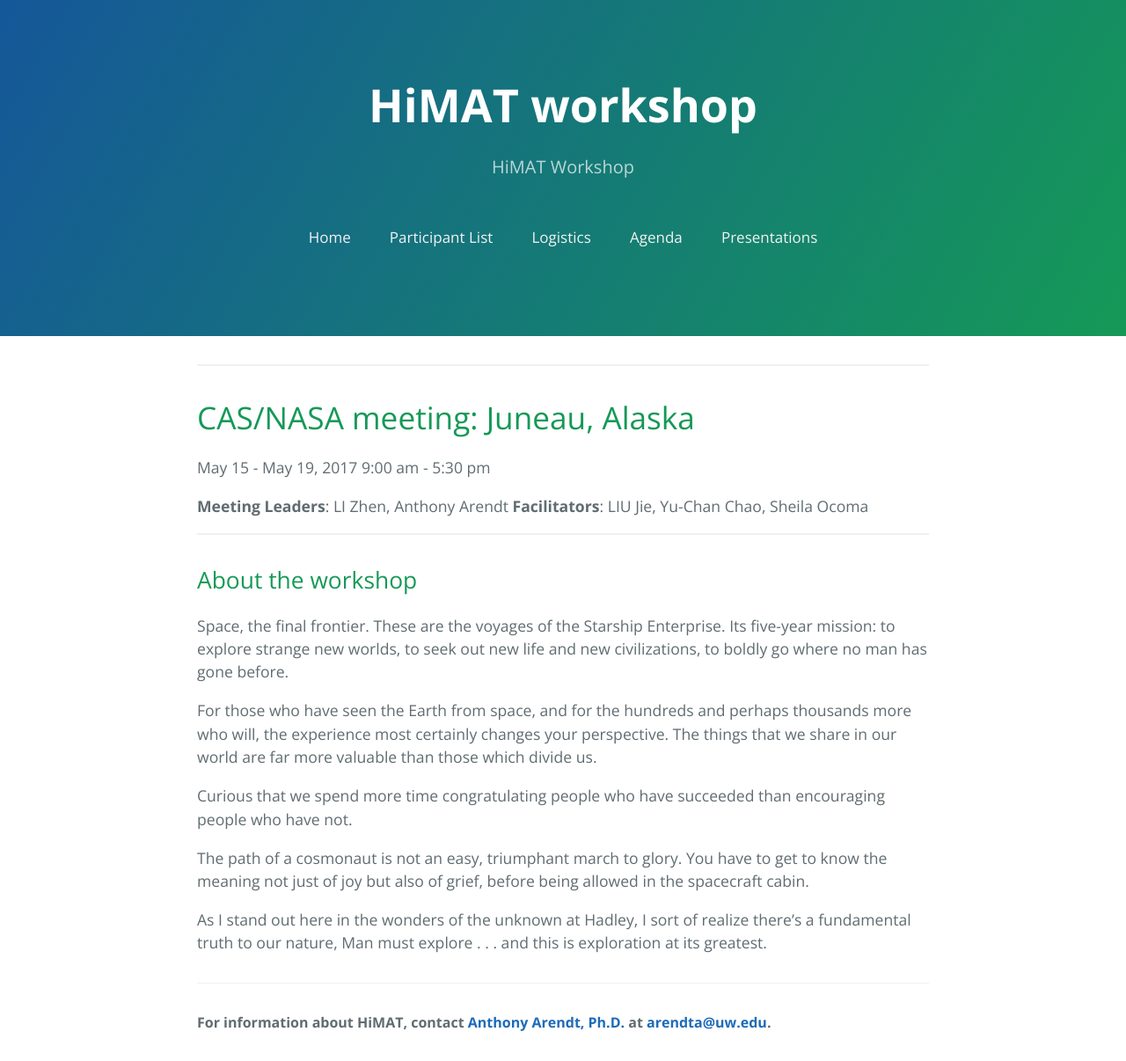
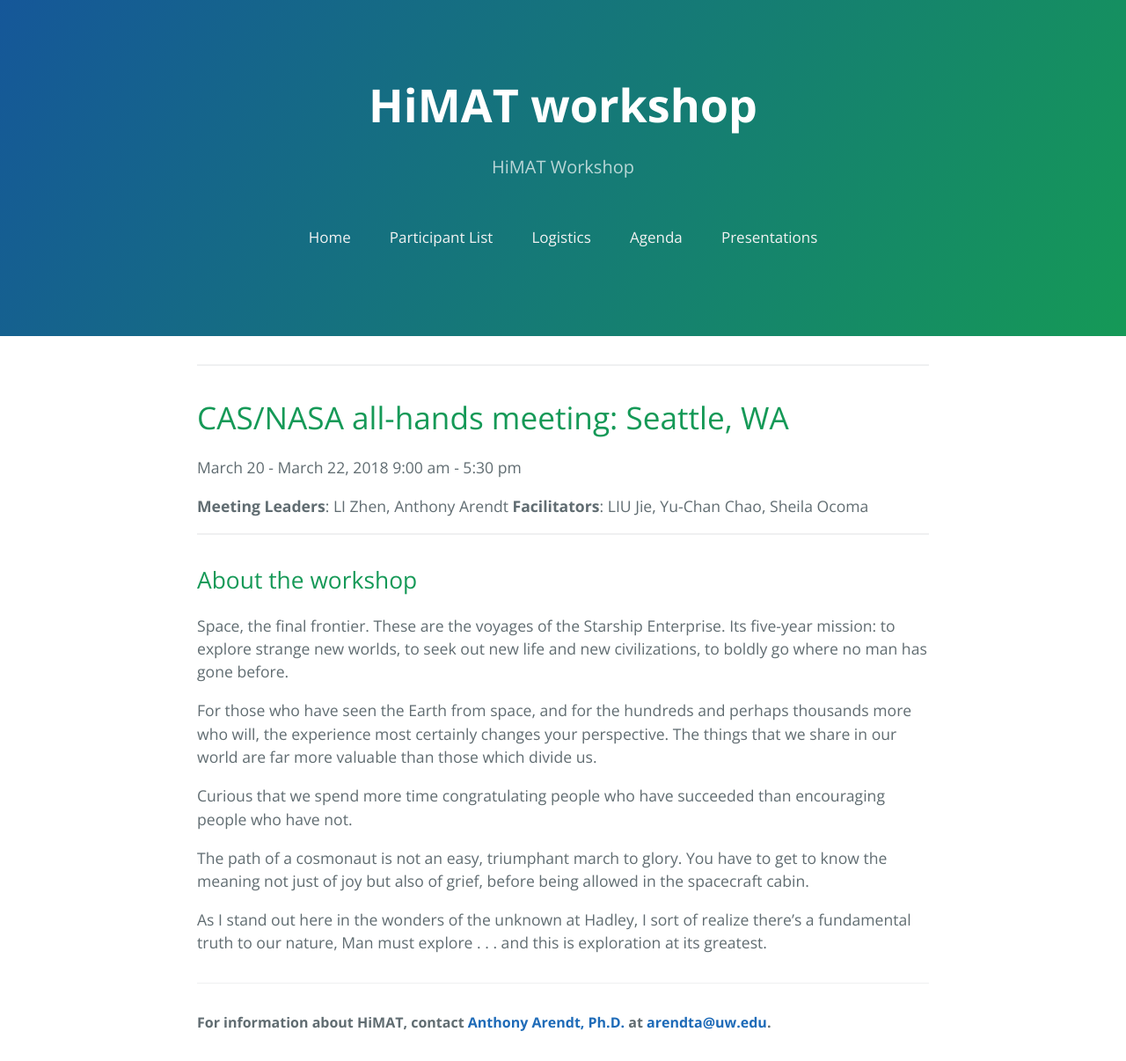
Before and after one commit to lsetiawan/2018-05-15-CAS-HiMAT, a Jekyll site: the page built from index.md, in a window 1280 px wide. Shown: the whole page at 88% size. Built offline with Jekyll 4.4.1, drawn with Linux system fonts in a browser that asks for light colours.

Commit message:
Update index.md

```diff
--- a/index.md
+++ b/index.md
@@ -5,9 +5,9 @@ title: "Home"
 
 ---
 
-# CAS/NASA meeting: Juneau, Alaska
+# CAS/NASA all-hands meeting: Seattle, WA
 
-May 15 - May 19, 2017
+March 20 - March 22, 2018
 9:00 am - 5:30 pm
 
 **Meeting Leaders**: LI Zhen, Anthony Arendt
```
